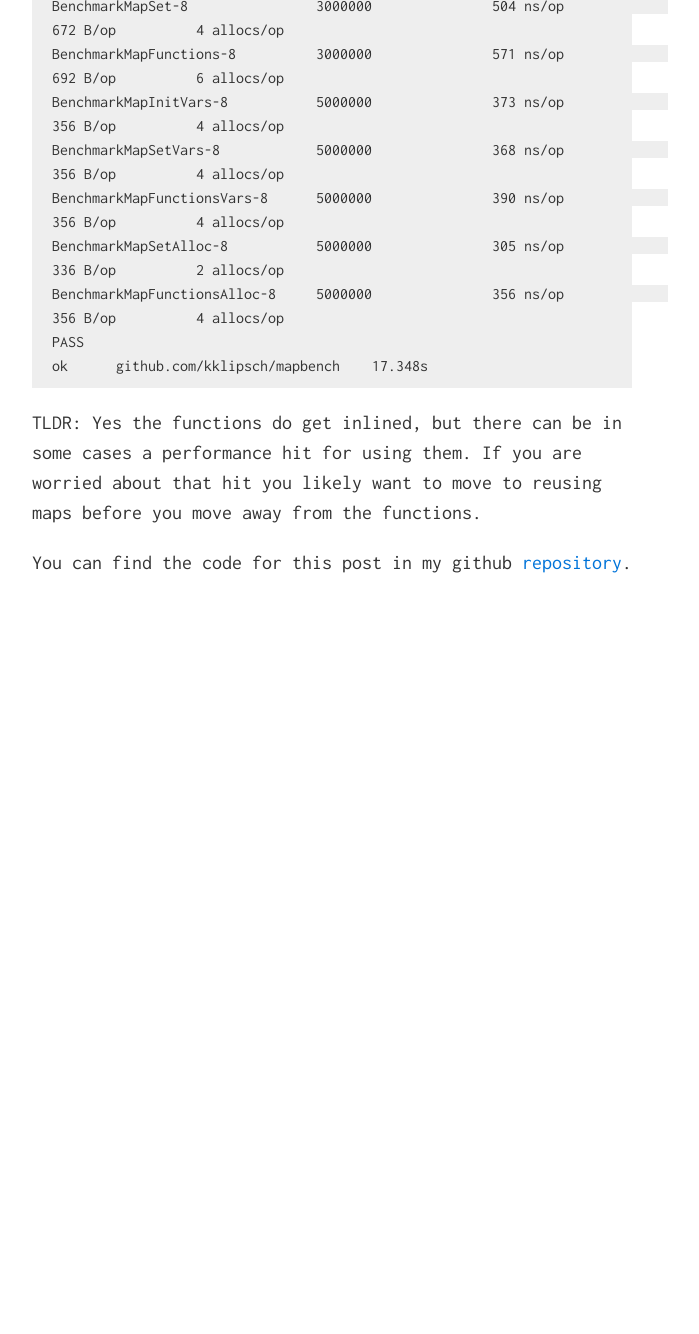
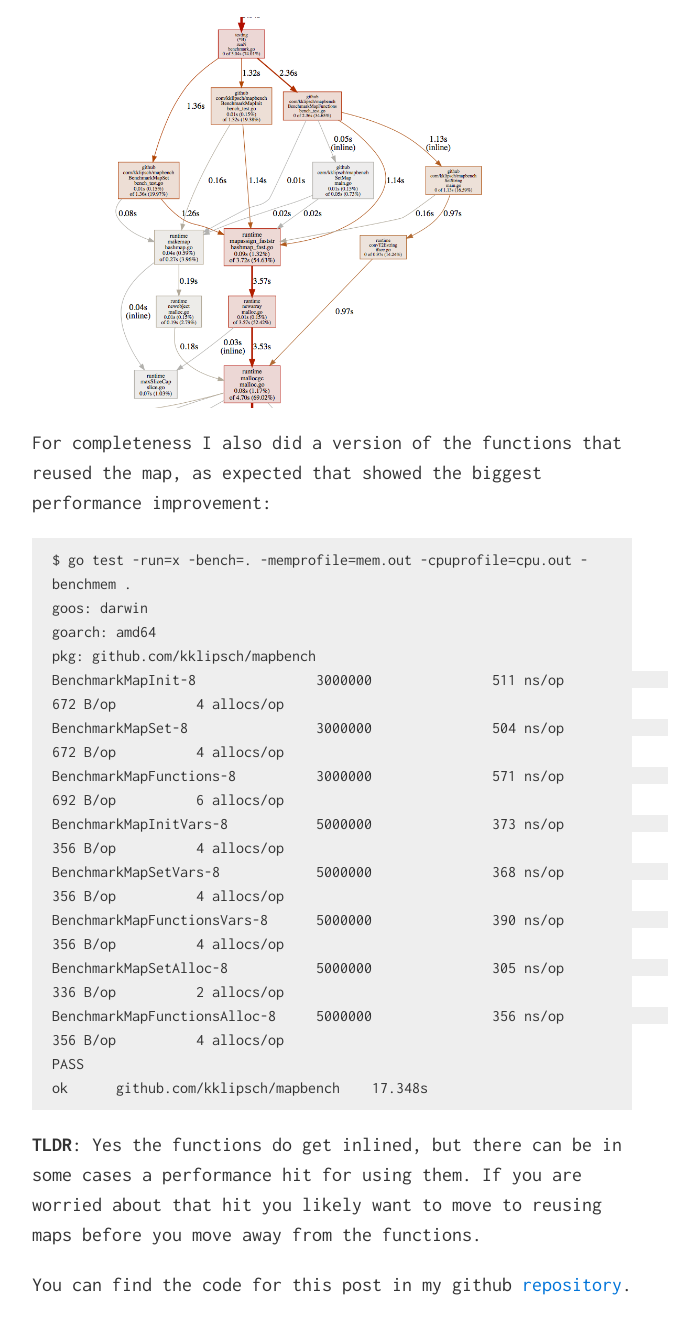
Before and after one commit to kklipsch/kklipsch.github.io, a Jekyll site: the page built from _posts/2017-09-25-map-init.md, in a window 1280 px wide and 1400 px high, scrolled down 6476 px. Shown: the top 1334 px of the window, without its empty margins (308-1007 px from the left). Built offline with Jekyll 4.4.1, drawn with Linux system fonts in a browser that asks for light colours; before the commit the page ends 7154 px from its top, so only the background shows below that; some of the changed text lies outside the part shown.

Commit message:
formating map post

```diff
--- a/_posts/2017-09-25-map-init.md
+++ b/_posts/2017-09-25-map-init.md
@@ -117,7 +117,7 @@ ok      github.com/kklipsch/mapbench    17.243s
 
 Except the benchmark shows 2 extra allocations and a time difference for the function based approach vs the non-function passing approach.  Looking at the cpu.out profile in pprof gives us the following picture:
 
-[mapbench_1.png]({{site.url}}/assets/mapbench_1.png)
+![mapbench_1.png]({{site.url}}/assets/mapbench_1.png)
 
 In this we can see that the vast majority of cpu time added in on the Setter function test is from the SetString function, and that it is calling runtime.convT2Estring and none of the other paths are.  Pecking around the go-lang github [repository](https://github.com/golang/go) its not obvious to me what that function is for but there is at least 1 [issue](https://github.com/golang/go/issues/20263) indicating there are opportunities for optimizations by changing that function.
 
@@ -198,7 +198,7 @@ All three ways to populate the maps have parity under the vars situation (and a
 
 The pprof graph shows the variable based functions not calling the runtime.convT2EString.
 
-[mapbench_1.png]({{site.url}}/assets/mapbench_1.png)
+![mapbench_1.png]({{site.url}}/assets/mapbench_1.png)
 
 For completeness I also did a version of the functions that reused the map, as expected that showed the biggest performance improvement:
 
```
Also changed, not shown: other parts of _posts/2017-09-25-map-init.md (+1 -1 lines).
